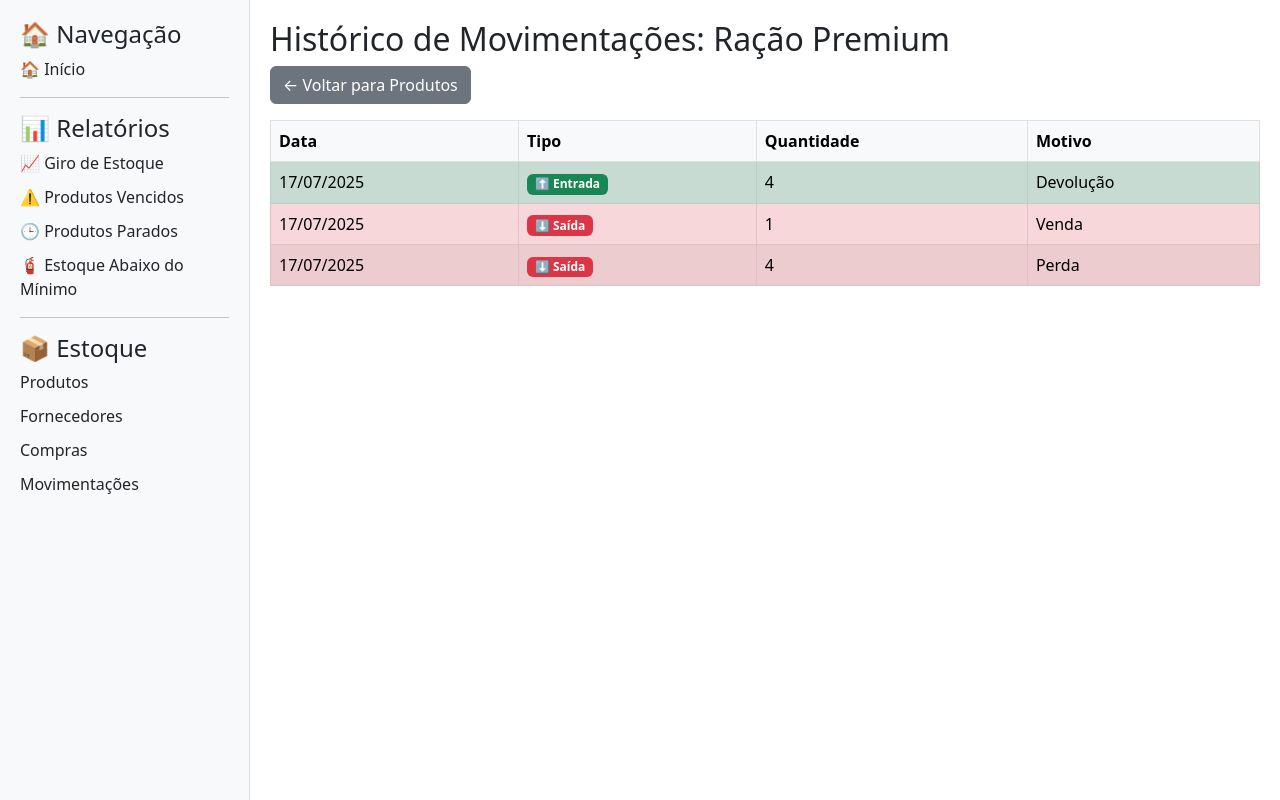
After one commit to marrigabi/petshop_crud, a Flask app: page /produtos/1/historico in a window 1280 px wide. The commit adds this page. Run offline with Flask 3, Linux system fonts and the light colour scheme.

Commit message:
adiciona rotas para histórico de produto e relatório de estoque baixo; atualiza templates correspondentes

```diff
--- a/app/routes.py
+++ b/app/routes.py
@@ -202,3 +202,14 @@ def relatorio_parados():
     produtos_parados = Produto.query.filter(~Produto.id.in_(produtos_movimentados)).all()
 
     return render_template("relatorio_parados.html", produtos=produtos_parados, dias=dias)
+
+@app.route("/produtos/<int:id>/historico")
+def historico_produto(id):
+    produto = Produto.query.get_or_404(id)
+    movimentacoes = Movimentacao.query.filter_by(produto_id=id).order_by(Movimentacao.data.desc()).all()
+    return render_template("produto_historico.html", produto=produto, movimentacoes=movimentacoes)
+
+@app.route("/relatorios/estoque-baixo")
+def relatorio_estoque_baixo():
+    produtos = Produto.query.filter(Produto.quantidade < Produto.estoque_minimo).all()
+    return render_template("relatorio_estoque_baixo.html", produtos=produtos)
--- a/app/templates/base.html
+++ b/app/templates/base.html
@@ -18,6 +18,8 @@
         <a href="{{ url_for('relatorio_giro_estoque') }}">📈 Giro de Estoque</a>
         <a href="{{ url_for('relatorio_vencidos') }}">⚠️ Produtos Vencidos</a>
         <a href="{{ url_for('relatorio_parados') }}">🕒 Produtos Parados</a>
+        <a href="{{ url_for('relatorio_estoque_baixo') }}">🧯 Estoque Abaixo do Mínimo</a>
+
 
         <hr>
 
@@ -26,6 +28,7 @@
         <a href="{{ url_for('listar_fornecedores') }}">Fornecedores</a>
         <a href="{{ url_for('listar_compras') }}">Compras</a>
         <a href="{{ url_for('listar_movimentacoes') }}">Movimentações</a>
+
     </div>
 
     <div class="content">
--- /dev/null
+++ b/app/templates/produto_historico.html
@@ -0,0 +1,39 @@
+{% extends 'base.html' %}
+{% block content %}
+
+<h2>Histórico de Movimentações: {{ produto.nome }}</h2>
+
+<a class="btn btn-secondary mb-3" href="{{ url_for('listar_produtos') }}">← Voltar para Produtos</a>
+
+<table class="table table-bordered table-striped">
+    <thead class="table-light">
+        <tr>
+            <th>Data</th>
+            <th>Tipo</th>
+            <th>Quantidade</th>
+            <th>Motivo</th>
+        </tr>
+    </thead>
+    <tbody>
+        {% for mov in movimentacoes %}
+        <tr class="{% if mov.tipo == 'entrada' %}table-success{% else %}table-danger{% endif %}">
+            <td>{{ mov.data.strftime('%d/%m/%Y') if mov.data else '—' }}</td>
+            <td>
+                {% if mov.tipo == 'entrada' %}
+                    <span class="badge bg-success">⬆️ Entrada</span>
+                {% else %}
+                    <span class="badge bg-danger">⬇️ Saída</span>
+                {% endif %}
+            </td>
+            <td>{{ mov.quantidade }}</td>
+            <td>{{ mov.motivo or '—' }}</td>
+        </tr>
+        {% else %}
+        <tr>
+            <td colspan="4" class="text-center text-muted">Nenhuma movimentação registrada para este produto.</td>
+        </tr>
+        {% endfor %}
+    </tbody>
+</table>
+
+{% endblock %}
--- a/app/templates/produtos.html
+++ b/app/templates/produtos.html
@@ -3,8 +3,8 @@
 <div class="d-flex justify-content-between align-items-center mb-3">
     <h2 class="mb-0">Produtos</h2>
     <a class="btn btn-success" href="{{ url_for('novo_produto') }}">+ Novo Produto</a>
+
 </div>
-
 <form method="get" class="mb-4">
     <div class="input-group">
         <input type="text" name="busca" class="form-control" placeholder="Buscar produto por nome..." value="{{ termo }}">
@@ -34,6 +34,7 @@
                 <form action="{{ url_for('excluir_produto', id=p.id) }}" method="post" style="display:inline;">
                     <button type="submit" class="btn btn-sm btn-danger" onclick="return confirm('Deseja excluir?')">Excluir</button>
                 </form>
+                <a class="btn btn-sm btn-info" href="{{ url_for('historico_produto', id=p.id) }}">🔍 Histórico</a>
             </td>
         </tr>
         {% endfor %}
```
